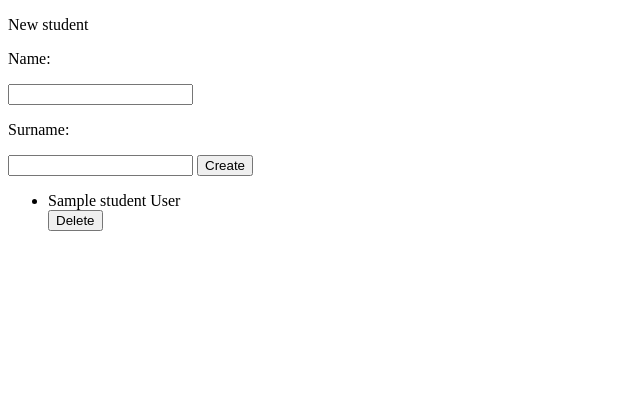
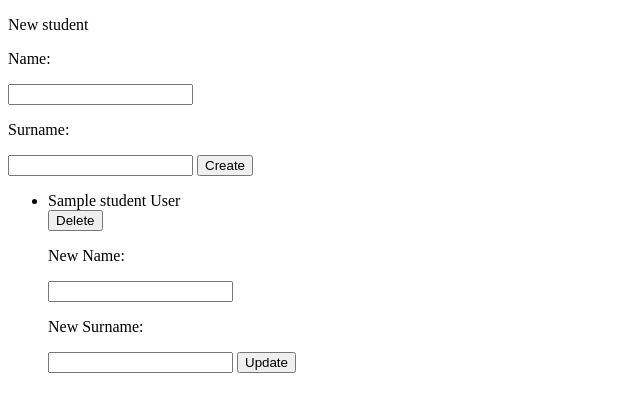
Before and after one commit to salyarka/students, a Flask app: page /student in a window 1280 px wide. Shown: the top 412 px of the page, without its empty margins (0-640 px from the left). Run offline with Flask 2, Linux system fonts and the light colour scheme; a database or web service that is not in the repository returns one stand-in record (values such as "Sample title"); some libraries are stand-ins or nearby versions.

Commit message:
Updating students and disciplines.

```diff
--- a/app/db.py
+++ b/app/db.py
@@ -44,7 +44,7 @@ class Student:
             'DELETE FROM student WHERE id = %s;', (identificator,)
         )
 
-    def update_row(self, name, surname, identificator):
+    def update_row(self, identificator, name, surname):
         self.cur.execute(
             'UPDATE student SET name = %s, surname = %s WHERE id = %s;',
             (name, surname, identificator)
@@ -71,7 +71,7 @@ class Discipline:
             'DELETE FROM discipline WHERE id = %s;', (identificator,)
         )
 
-    def update_row(self, title, identificator):
+    def update_row(self, identificator, title):
         self.cur.execute(
             'UPDATE discipline SET title = %s WHERE id = %s;',
             (title, identificator)
--- a/app/forms.py
+++ b/app/forms.py
@@ -7,8 +7,10 @@ class StudentForm(FlaskForm):
     name = StringField('Name', validators=[Required()])
     surname = StringField('Surname', validators=[Required()])
     create = SubmitField('Create')
+    update = SubmitField('Update')
 
 
 class DisciplineForm(FlaskForm):
     title = StringField('Title', validators=[Required()])
     create = SubmitField('Create')
+    update = SubmitField('Update')
--- a/app/templates/discipline.html
+++ b/app/templates/discipline.html
@@ -19,6 +19,12 @@
                     <input type="hidden" name="_method" value="DELETE">
                     <button type="submit">Delete</button>
                 </form>
+                <form action="{{ url_for('update_discipline', identificator=each['id']) }}">
+                    {{ form.hidden_tag() }}
+                    <input type="hidden" name="_method" value="PUT">
+                    <p>New Title:</p>{{ form.title }}
+                    {{ form.update }}
+                </form>
             </li>
         {% endfor %}
     </ul>
--- a/app/templates/student.html
+++ b/app/templates/student.html
@@ -22,6 +22,13 @@
                     <input type="hidden" name="_method" value="DELETE">
                     <button type="submit">Delete</button>
                 </form>
+                <form action="{{ url_for('update_student', identificator=each['id']) }}">
+                    {{ form.hidden_tag() }}
+                    <input type="hidden" name="_method" value="PUT">
+                    <p>New Name:</p>{{ form.name }}
+                    <p>New Surname:</p>{{ form.surname }}
+                    {{ form.update }}
+                </form>
             </li>
         {% endfor %}
     </ul>
--- a/app/views.py
+++ b/app/views.py
@@ -1,4 +1,4 @@
-from flask import render_template, redirect, url_for
+from flask import render_template, redirect, url_for, request
 from .forms import StudentForm, DisciplineForm
 from app import app, db
 
@@ -30,6 +30,17 @@ def del_discipline(identificator):
     return redirect(url_for('discipline'))
 
 
+@app.route('/discipline/<int:identificator>', methods=['PUT'])
+def update_discipline(identificator):
+    print(request.args)
+    new_title = request.args.get('title')
+    if new_title:
+        discipline = db.get_model('Discipline')
+        discipline.update_row(identificator, new_title)
+        db.commit()
+    return redirect(url_for('discipline'))
+
+
 @app.route('/student', methods=['GET', 'POST'])
 def student():
     student = db.get_model('Student')
@@ -48,3 +59,14 @@ def del_student(identificator):
     student.remove(identificator)
     db.commit()
     return redirect(url_for('student'))
+
+
+@app.route('/student/<int:identificator>', methods=['PUT'])
+def update_student(identificator):
+    new_name = request.args.get('name')
+    new_surname = request.args.get('surname')
+    if new_name and new_surname:
+        student = db.get_model('Student')
+        student.update_row(identificator, new_name, new_surname)
+        db.commit()
+    return redirect(url_for('student'))
```
